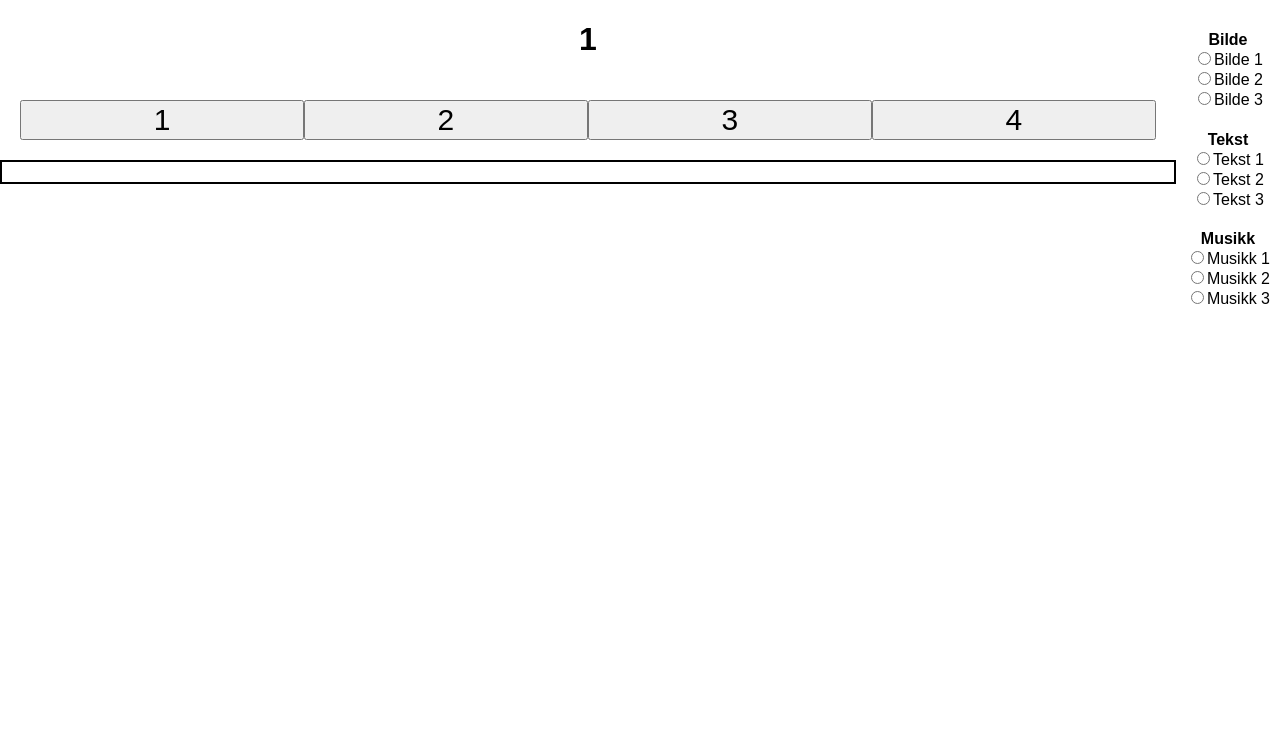
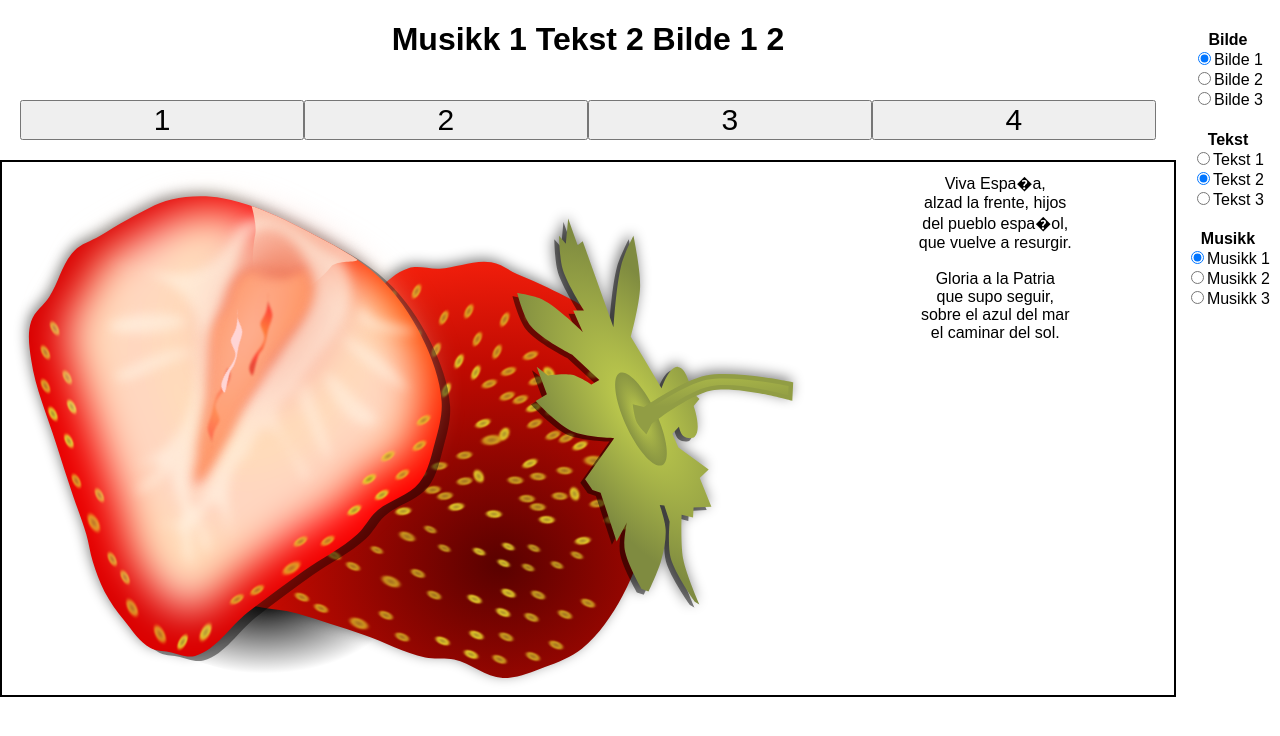
Before and after one commit to IT2810/it2810-webutvikling-h18-prosjekt-2-gruppe--24, a React (Create React App) app: page / in a window 1280 px wide. Shown: the top 736 px of the page. Built offline with nearby package versions, Linux system fonts and the light colour scheme.

Commit message:
Autogenerate start page

```diff
--- a/src/App.js
+++ b/src/App.js
@@ -8,13 +8,13 @@ class App extends Component {
   constructor(props) {
     super(props);
     this.state = {
-      tab: 1,
+      tab: Math.floor(4 * Math.random() + 1),
       imageCategories: ["Bilde 1", "Bilde 2", "Bilde 3"],
       textCategories: ["Tekst 1", "Tekst 2", "Tekst 3"],
       musicCategories: ["Musikk 1", "Musikk 2", "Musikk 3"],
-      pictureOption: null,
-      textOption: null,
-      musicOption: null,
+      pictureOption: Math.floor(3 * Math.random()),
+      textOption: Math.floor(3 * Math.random()),
+      musicOption: Math.floor(3 * Math.random()),
       currentImage: "",
       currentAudioSourceUrl: "",
       currentText: ""
@@ -23,6 +23,8 @@ class App extends Component {
     this.handlePictureChange = this.handlePictureChange.bind(this);
     this.handleTextChange = this.handleTextChange.bind(this);
     this.handleMusicChange = this.handleMusicChange.bind(this);
+
+    this.setTab(this.state.tab);
   }
 
   handlePictureChange(value, tab = this.state.tab) {
@@ -44,7 +46,6 @@ class App extends Component {
           console.log("Klarte ikke å finne bildet");
         }
       );
-
     // console.log(this.state);
   }
 
@@ -112,6 +113,9 @@ class App extends Component {
         </div>
         <div id="optionPanelSlot">
           <OptionPanel
+            pictureOption={this.state.pictureOption}
+            textOption={this.state.textOption}
+            musicOption={this.state.musicOption}
             imageCategories={this.state.imageCategories}
             textCategories={this.state.textCategories}
             musicCategories={this.state.musicCategories}
--- a/src/components/OptionPanel.js
+++ b/src/components/OptionPanel.js
@@ -9,6 +9,7 @@ class OptionPanel extends Component {
           <input
             type="radio"
             name="picture"
+            checked={this.props.pictureOption === i}
             onChange={() => {
               this.props.handlePictureChange(i);
             }}
@@ -24,6 +25,7 @@ class OptionPanel extends Component {
           <input
             type="radio"
             name="text"
+            checked={this.props.textOption === i}
             onChange={() => {
               this.props.handleTextChange(i);
             }}
@@ -39,6 +41,7 @@ class OptionPanel extends Component {
           <input
             type="radio"
             name="music"
+            checked={this.props.musicOption === i}
             onChange={() => {
               this.props.handleMusicChange(i);
             }}
```
